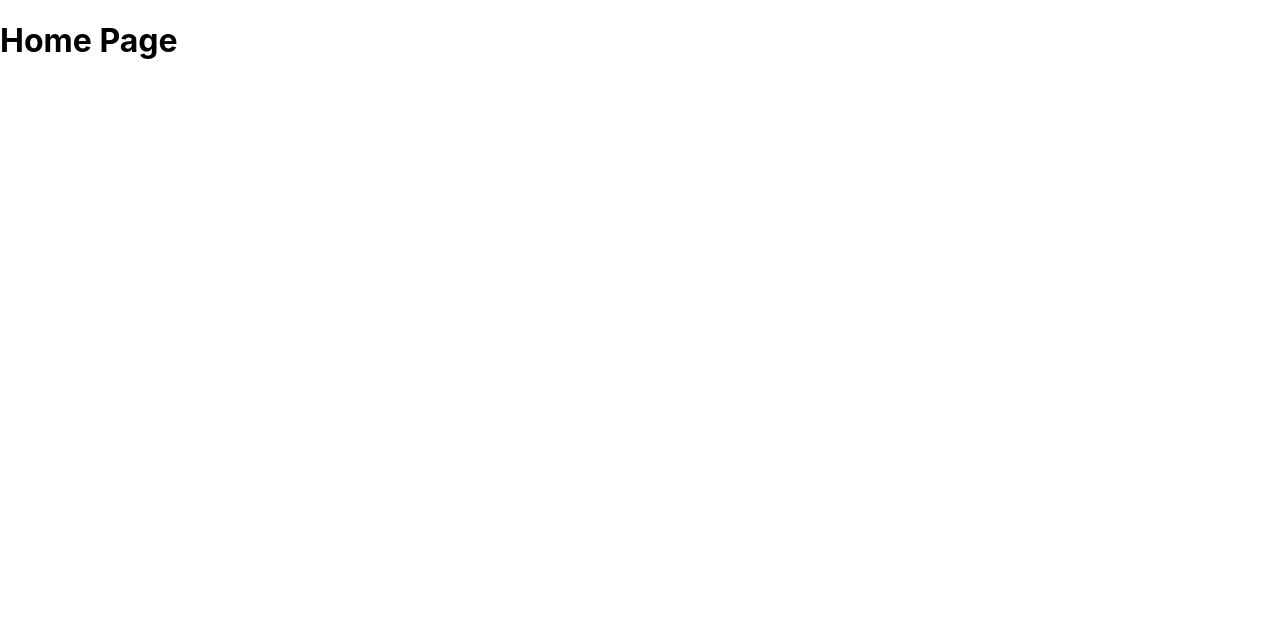
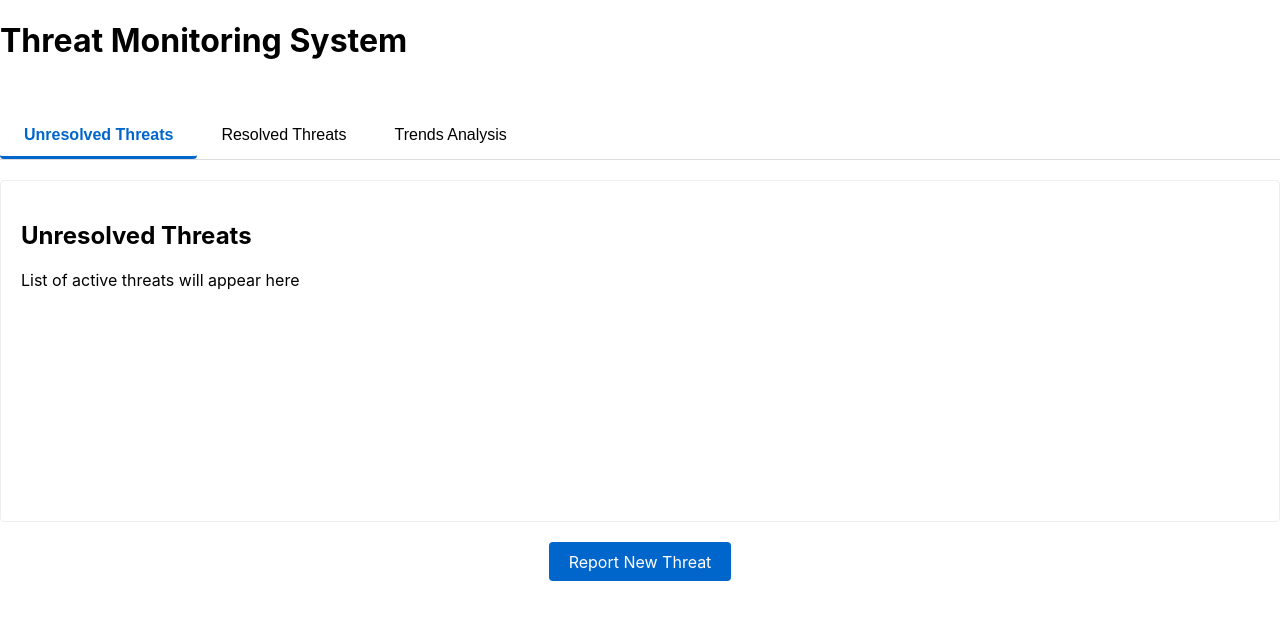
Before and after one commit to aaronrjackson/TIMS, a React (Create React App) app in the folder frontend/: page / in a window 1280 px wide. Shown: the top 620 px of the page. Built offline with nearby package versions, Linux system fonts and the light colour scheme.

Commit message:
home page skeleton

```diff
--- a/frontend/src/App.css
+++ b/frontend/src/App.css
@@ -1,3 +1,5 @@
+
+
 .App {
   text-align: center;
 }
@@ -28,6 +30,79 @@
   color: #61dafb;
 }
 
+.header {
+  display: flex;
+  justify-content: space-between;
+  align-items: center;
+  margin-bottom: 2rem;
+}
+
+/* Button Styles */
+.cta-button {
+  padding: 0.6rem 1.2rem;
+  background: #0066cc;
+  color: white;
+  text-decoration: none;
+  border-radius: 4px;
+  font-size: 1rem;
+  border: none;
+  cursor: pointer;
+  transition: background-color 0.3s;
+}
+
+.cta-button:hover {
+  background-color: #0052a3;
+}
+
+/* Tab Styles */
+.tabs {
+  display: flex;
+  border-bottom: 1px solid #ddd;
+  margin-bottom: 20px;
+}
+
+.tab {
+  padding: 12px 24px;
+  background: none;
+  border: none;
+  cursor: pointer;
+  font-size: 16px;
+  color: black;
+  border-bottom: 3px solid transparent;
+  transition: all 0.3s ease;
+}
+
+.tab:hover {
+  background: #f5f5f5;
+}
+
+.tab.active {
+  border-bottom: 3px solid #0066cc;
+  color: #0066cc;
+  font-weight: bold;
+}
+
+.tab-content {
+  min-height: 300px;
+  padding: 20px;
+  border: 1px solid #eee;
+  border-radius: 4px;
+}
+
+.tab-pane {
+  animation: fadeIn 0.3s ease;
+}
+
+@keyframes fadeIn {
+  from { opacity: 0; }
+  to { opacity: 1; }
+}
+
+.actions {
+  margin-top: 30px;
+  text-align: center;
+}
+
 @keyframes App-logo-spin {
   from {
     transform: rotate(0deg);
--- a/frontend/src/App.js
+++ b/frontend/src/App.js
@@ -1,9 +1,69 @@
-import { BrowserRouter as Router, Routes, Route } from 'react-router-dom';
+import { useState } from 'react';
+import { BrowserRouter as Router, Routes, Route, Link } from 'react-router-dom';
 import './App.css';
-import Form from './Form'; // This imports your actual form component
+import Form from './Form';
 
 function Home() {
-  return <h1>Home Page</h1>;
+  const [activeTab, setActiveTab] = useState('unresolved');
+
+  return (
+    <div className="homepage">
+
+      <div className="header">
+        <h1>Threat Monitoring System</h1>
+      </div>
+
+       {/* Tab Navigation */}
+       <div className="tabs">
+        <button
+          className={`tab ${activeTab === 'unresolved' ? 'active' : ''}`}
+          onClick={() => setActiveTab('unresolved')}
+        >
+          Unresolved Threats
+        </button>
+        <button
+          className={`tab ${activeTab === 'resolved' ? 'active' : ''}`}
+          onClick={() => setActiveTab('resolved')}
+        >
+          Resolved Threats
+        </button>
+        <button
+          className={`tab ${activeTab === 'trends' ? 'active' : ''}`}
+          onClick={() => setActiveTab('trends')}
+        >
+          Trends Analysis
+        </button>
+      </div>
+
+      {/* Tab Content */}
+      <div className="tab-content">
+        {activeTab === 'unresolved' && (
+          <div className="tab-pane">
+            <h2>Unresolved Threats</h2>
+            <p>List of active threats will appear here</p>
+          </div>
+        )}
+
+        {activeTab === 'resolved' && (
+          <div className="tab-pane">
+            <h2>Resolved Threats</h2>
+            <p>History of resolved cases will appear here</p>
+          </div>
+        )}
+
+        {activeTab === 'trends' && (
+          <div className="tab-pane">
+            <h2>Threat Trends</h2>
+            <p>Analytics and patterns will appear here</p>
+          </div>
+        )}
+      </div>
+
+      <div className="actions">
+        <Link to="/form" className="cta-button">Report New Threat</Link>
+      </div>
+    </div>
+  );
 }
 
 function App() {
```
